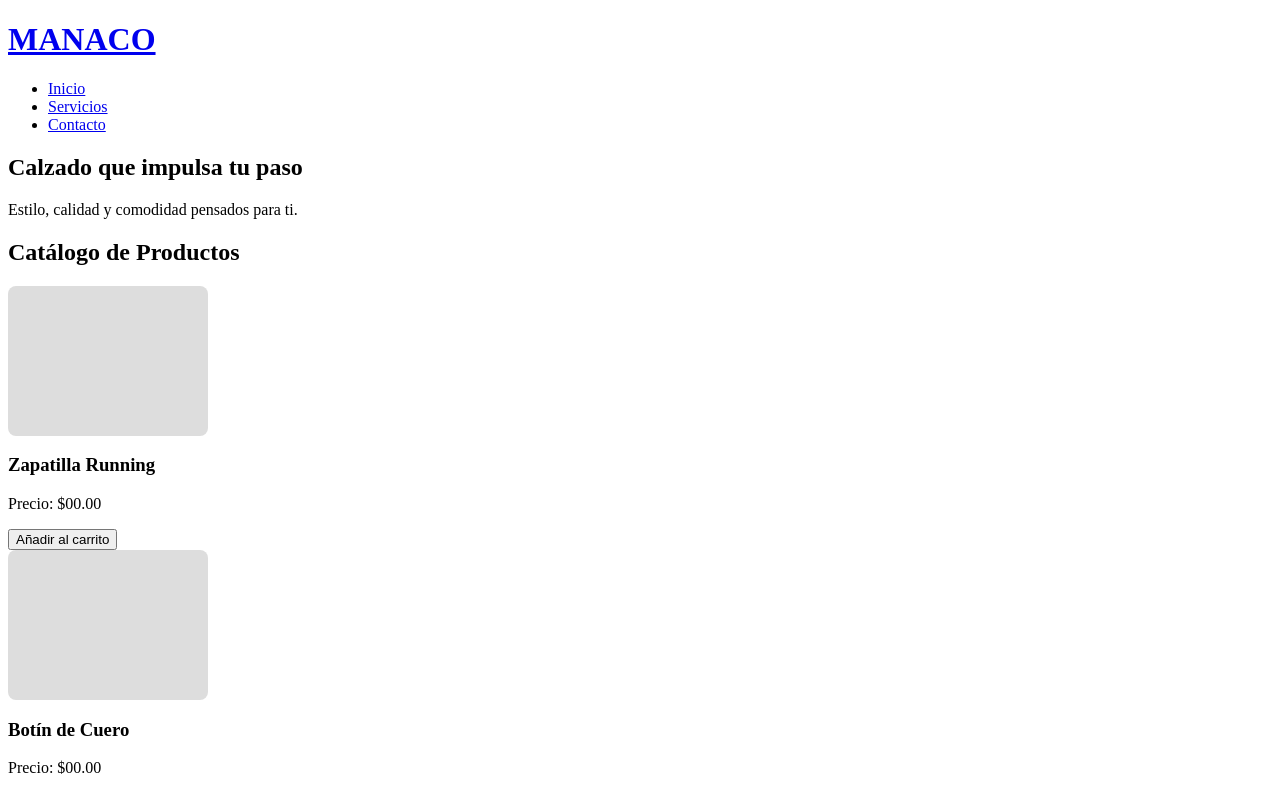
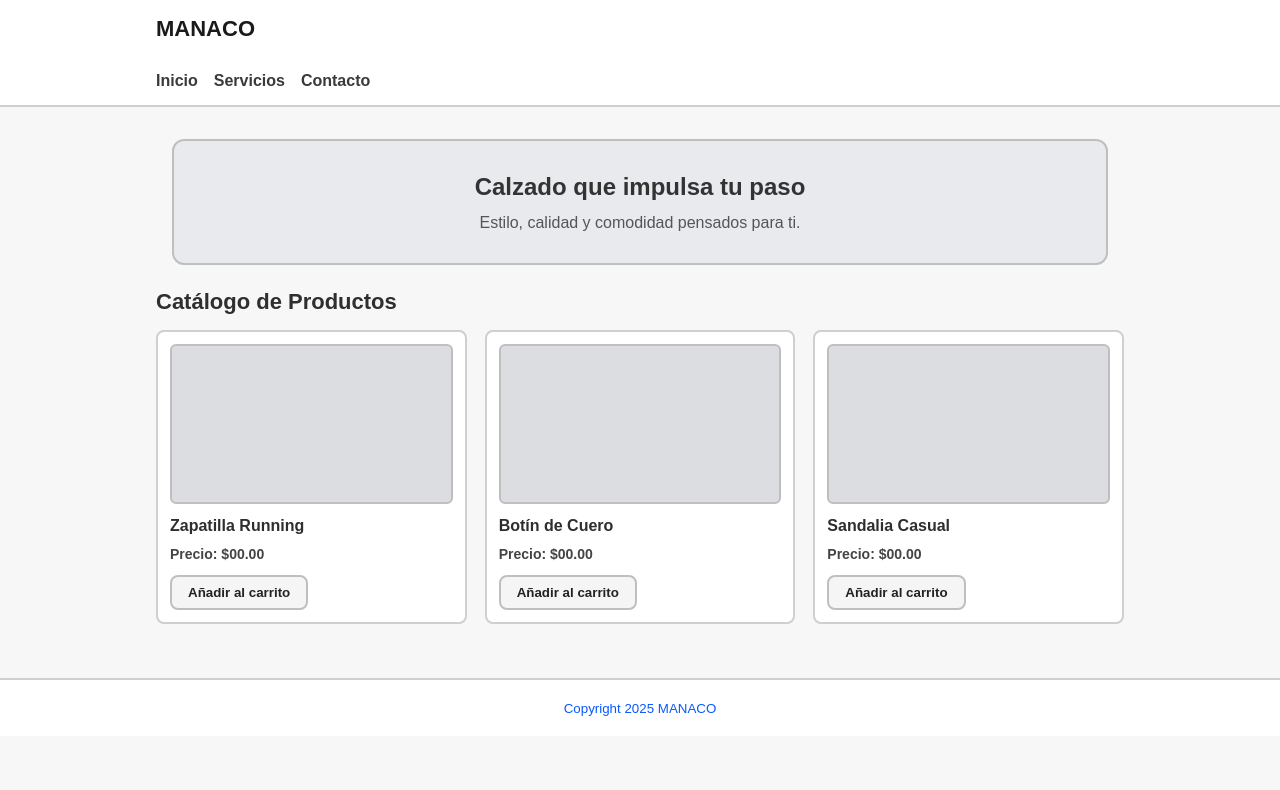
Before and after one commit to cesarprado-source/primerexamen-cesar-prado, a plain HTML site: page indesx.html in a window 1280 px wide. Shown: the top 790 px of the page. Drawn offline with Linux system fonts and the light colour scheme.

Commit message:
ajuste movil y implmentacion css

```diff
--- a/indesx.html
+++ b/indesx.html
@@ -1,62 +1,28 @@
 <!DOCTYPE html>
 <html lang="es">
+<head>
+  <meta charset="UTF-8" />
+  <meta name="viewport" content="width=device-width, initial-scale=1.0" />
 
-<head>
-  <meta charset="UTF-8">
-  <meta name="viewport" content="width=device-width, initial-scale=1.0">
   <title>MANACO | Tienda Oficial</title>
   <meta name="description" content="Explora el universo de MANACO: calzado versátil, con estilo y pensado para tu comodidad. Vive cada paso con confianza y elegancia." />
 
 
-<meta property="og:title" content="MANACO - Tu estilo empieza por los pies" />
-<meta property="og:description" content="MANACO te acompaña con calzado moderno, cómodo y lleno de personalidad. Descubre la colección que transforma tu día a día." />
-<meta property="og:image" content="https://example.com/nueva-imagen-og.jpg" />
-<meta property="og:type" content="website" />
+  <meta property="og:title" content="MANACO - Tu estilo empieza por los pies" />
+  <meta property="og:description" content="MANACO te acompaña con calzado moderno, cómodo y lleno de personalidad. Descubre la colección que transforma tu día a día." />
+  <meta property="og:image" content="https://example.com/nueva-imagen-og.jpg" />
+  <meta property="og:type" content="website" />
 
-  <style>
-
-    .skip-link {
-      position: absolute;
-      top: -40px;
-      left: 0;
-      background: #000;
-      color: #fff;
-      padding: 8px;
-      z-index: 100;
-    }
-
-    .skip-link:focus {
-      top: 0;
-    }
-
-    :focus {
-      outline: 3px solid #f90;
-      outline-offset: 2px;
-    }
-
-
-    .producto-imagen {
-      width: 200px;
-      height: 150px;
-      background-color: #ddd;
-      margin-bottom: 8px;
-      border-radius: 8px;
-    }
-  </style>
+  <link rel="stylesheet" href="styles.css" />
 </head>
-
 <body>
 
-  <a href="#contenido" class="skip-link">Saltar al contenido principal</a>
-
-  <header>
-    <div>
-      <a href="#" aria-label="Inicio - MANACO">
-        <h1>MANACO</h1>
-      </a>
+  <header class="site-header">
+    <div class="brand">
+      <a href="#" aria-label="Inicio - MANACO" class="logo">MANACO</a>
     </div>
-    <nav aria-label="Navegación principal">
-      <ul>
+    <nav aria-label="Navegación principal" class="nav">
+      <ul class="menu">
         <li><a href="#inicio">Inicio</a></li>
         <li><a href="#servicios">Servicios</a></li>
         <li><a href="#contacto">Contacto</a></li>
@@ -64,53 +30,46 @@
     </nav>
   </header>
 
-  <main id="contenido">
 
-    <section id="inicio">
+  <main id="contenido" class="main">
+
+    <section id="inicio" class="hero">
       <header>
         <h2>Calzado que impulsa tu paso</h2>
       </header>
       <p>Estilo, calidad y comodidad pensados para ti.</p>
     </section>
 
-
-    <section id="productos">
+    <section id="productos" class="productos">
       <header>
         <h2>Catálogo de Productos</h2>
       </header>
-      <div>
-        <article>
-          <div class="producto-imagen" aria-label="Zapatilla Running color azul con suela blanca"></div>
-          <h3>Zapatilla Running</h3>
-          <p>Precio: $00.00</p>
-          <button type="button">Añadir al carrito</button>
+      <div class="product-grid">
+        <article class="product-card">
+          <div class="producto-imagen" role="img" aria-label="Zapatilla Running color azul con suela blanca"></div>
+          <h3 class="product-title">Zapatilla Running</h3>
+          <p class="price">Precio: $00.00</p>
+          <button type="button" class="btn">Añadir al carrito</button>
         </article>
 
-        <article>
-          <div class="producto-imagen" aria-label="Botín de cuero marrón con cordones"></div>
-          <h3>Botín de Cuero</h3>
-          <p>Precio: $00.00</p>
-          <button type="button">Añadir al carrito</button>
+        <article class="product-card">
+          <div class="producto-imagen" role="img" aria-label="Botín de cuero marrón con cordones"></div>
+          <h3 class="product-title">Botín de Cuero</h3>
+          <p class="price">Precio: $00.00</p>
+          <button type="button" class="btn">Añadir al carrito</button>
         </article>
 
-        <article>
-          <div class="producto-imagen" aria-label="Sandalia casual negra con tiras ajustables"></div>
-          <h3>Sandalia Casual</h3>
-          <p>Precio: $00.00</p>
-          <button type="button">Añadir al carrito</button>
+        <article class="product-card">
+          <div class="producto-imagen" role="img" aria-label="Sandalia casual negra con tiras ajustables"></div>
+          <h3 class="product-title">Sandalia Casual</h3>
+          <p class="price">Precio: $00.00</p>
+          <button type="button" class="btn">Añadir al carrito</button>
         </article>
       </div>
     </section>
   </main>
-
-  <aside>
-    <h2>Promociones</h2>
-    <p>Aprovecha hasta un 30% de descuento en calzado deportivo.</p>
-  </aside>
-
-  <footer>
-    <p>&copy; 2025 MANACO. Todos los derechos reservados.</p>
+  <footer class="site-footer">
+    <p><small>Copyright 2025 MANACO</small></p>
   </footer>
 </body>
-
 </html>
--- /dev/null
+++ b/styles.css
@@ -0,0 +1,196 @@
+
+* {
+    box-sizing: border-box;
+    margin: 0;
+    padding: 0;
+}
+
+body {
+    font-family: Arial, Helvetica, sans-serif;
+    background: #f7f7f7;
+    color: #2b2b2b;
+    line-height: 1.5;
+}
+
+
+.skip-link {
+    position: absolute;
+    left: -999px;
+    top: auto;
+    background: #000;
+    color: #fff;
+    padding: 8px;
+    z-index: 1000;
+}
+
+.skip-link:focus {
+    left: 8px;
+    top: 8px;
+}
+
+
+.main {
+    max-width: 1000px;
+    margin: 0 auto;
+    padding: 16px;
+}
+
+
+.site-header {
+    background: #d60000;
+    border-bottom: 2px solid #a11a1a;
+}
+
+.site-header .brand,
+.site-header .nav {
+    max-width: 1000px;
+    margin: 0 auto;
+    padding: 12px 16px;
+    display: flex;
+    align-items: center;
+    justify-content: space-between;
+}
+
+.logo {
+    color: #fff;
+    text-decoration: none;
+    font-weight: 800;
+    font-size: 22px;
+}
+
+.menu {
+    list-style: none;
+    display: flex;
+    gap: 16px;
+}
+
+.menu a {
+    color: #ffecec;
+    text-decoration: none;
+    font-weight: 600;
+}
+
+
+.hero {
+    display: none;
+}
+
+
+.productos>header h2 {
+    font-size: 22px;
+    margin: 8px 0 12px;
+    font-weight: 800;
+    color: #2f2f2f;
+}
+
+.product-grid {
+    display: block;
+}
+
+.product-card {
+    background: #fff;
+    border: 2px solid #cfcfcf;
+    border-radius: 8px;
+    padding: 12px;
+    margin-bottom: 14px;
+}
+
+.producto-imagen {
+    width: 100%;
+    height: 160px;
+    background: #dcdde1;
+    border: 2px solid #bfbfbf;
+    border-radius: 6px;
+    margin-bottom: 10px;
+}
+
+.product-title {
+    margin: 0 0 6px;
+    font-size: 16px;
+    font-weight: 800;
+    color: #2e2e2e;
+}
+
+.price {
+    margin: 0 0 10px;
+    font-size: 14px;
+    font-weight: 700;
+    color: #444;
+}
+
+.btn {
+    display: inline-block;
+    background: #f5f5f5;
+    color: #222;
+    border: 2px solid #bfbfbf;
+    border-radius: 8px;
+    padding: 8px 16px;
+    font-weight: 700;
+    cursor: pointer;
+}
+
+.promo {
+    max-width: 1000px;
+    margin: 0 auto 16px;
+    padding: 0 16px;
+}
+
+
+.site-footer {
+    background: #fff;
+    border-top: 2px solid #cfcfcf;
+    text-align: center;
+    padding: 16px;
+    margin-top: 24px;
+}
+
+.site-footer p,
+.site-footer small {
+    color: #0a58ff;
+}
+
+
+@media (min-width: 600px) {
+
+
+    .site-header {
+        background: #fff;
+        border-bottom: 2px solid #cfcfcf;
+    }
+
+    .logo {
+        color: #1a1a1a;
+    }
+
+    .menu a {
+        color: #3a3a3a;
+    }
+
+
+    .hero {
+        display: block;
+        background: #e9eaed;
+        border: 2px solid #bfbfbf;
+        border-radius: 12px;
+        padding: 28px 20px;
+        margin: 16px 16px 20px;
+        text-align: center;
+    }
+
+    .hero h2 {
+        font-size: 24px;
+        margin-bottom: 6px;
+        color: #333;
+    }
+
+    .hero p {
+        color: #555;
+    }
+
+
+    .product-grid {
+        display: grid;
+        gap: 18px;
+        grid-template-columns: repeat(3, 1fr);
+    }
+}
```
